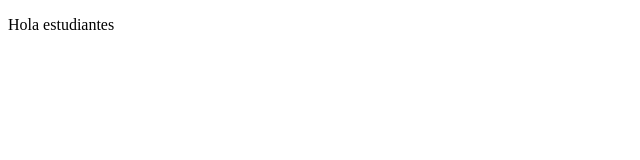
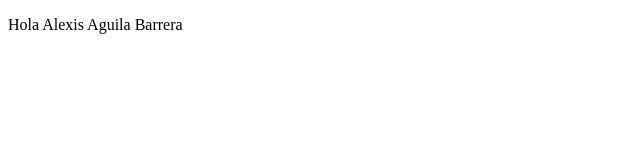
Before and after one commit to AlexisAguilaB/proyectoDemoCursoPrework, a plain HTML site: page index.html in a window 1280 px wide. Shown: the full height of the page, 0-640 px from the left. Drawn offline with Linux system fonts and the light colour scheme.

```diff
--- a/index.html
+++ b/index.html
@@ -7,6 +7,6 @@
     <title>Hola Mundo</title>
 </head>
 <body>
-    <p>Hola estudiantes</p>
+    <p>Hola Alexis Aguila Barrera</p>
 </body>
 </html>
```
